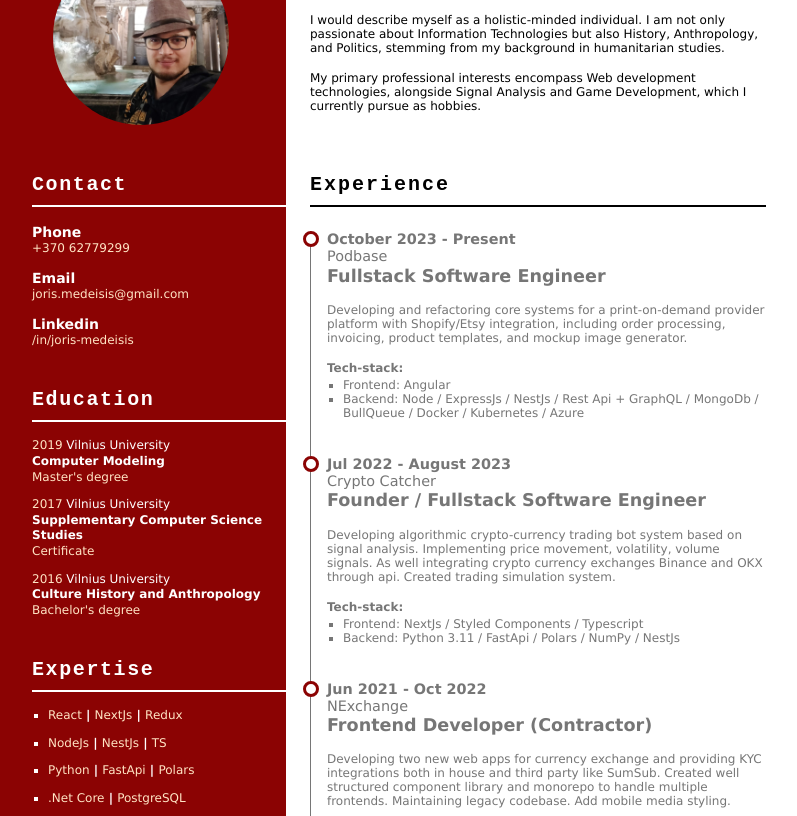
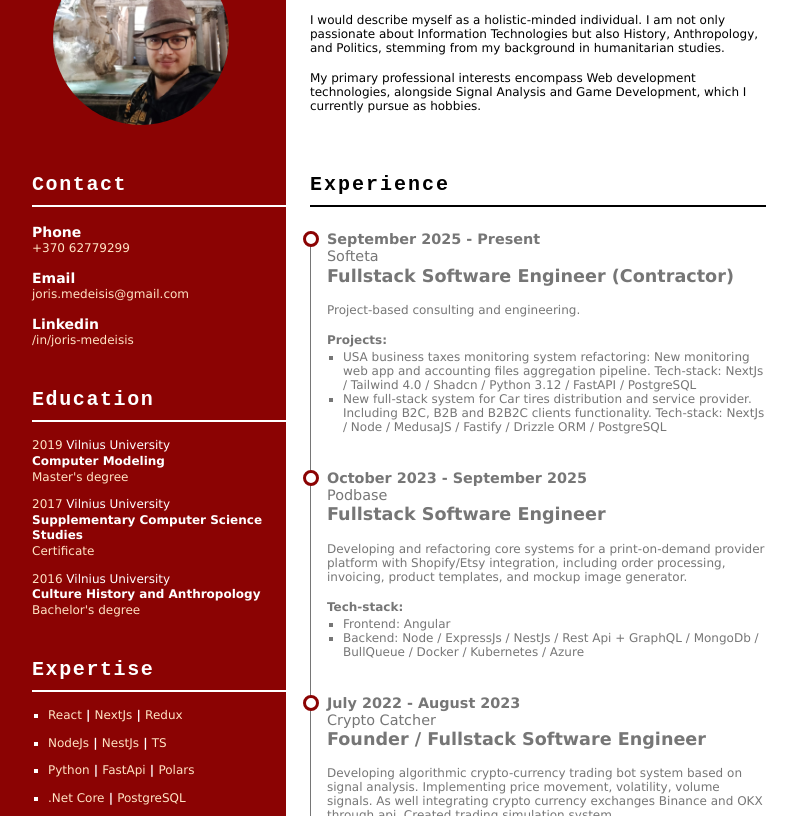
Before and after one commit to Zauras/cv, a plain HTML site: page src/index.html in a window 1280 px wide. Shown: the part 107-923 px from the top of the page, without its empty margins (4-801 px from the left). Drawn offline with Linux system fonts and the light colour scheme.

Commit message:
Your message here

```diff
--- a/src/index.html
+++ b/src/index.html
@@ -153,7 +153,34 @@
 					<ul class="exp-timeline-list">
 						<li class="exp-timeline-item">
 							<div class="item-header">
-								<div class="date">October 2023 - Present</div>
+								<div class="date">September 2025 - Present</div>
+								<div class="company">Softeta</div>
+								<div class="role">Fullstack Software Engineer (Contractor)</div>
+							</div>
+
+							<div class="role-description">
+								Project-based consulting and engineering.
+							</div>
+
+							<div class="timeline-item-sub-list-container">
+								<div class="label">Projects:</div>
+
+								<ul class="timeline-item-sub-list">
+									<li>
+										USA business taxes monitoring system refactoring: New monitoring web app and accounting files aggregation pipeline.
+										Tech-stack: NextJs / Tailwind 4.0 / Shadcn / Python 3.12 / FastAPI / PostgreSQL
+									</li>
+									<li>
+										New full-stack system for Car tires distribution and service provider. Including B2C, B2B and B2B2C clients functionality.
+										Tech-stack: NextJs / Node / MedusaJS / Fastify / Drizzle ORM / PostgreSQL
+									</li>
+								</ul>
+							</div>
+						</li>
+
+						<li class="exp-timeline-item">
+							<div class="item-header">
+								<div class="date">October 2023 - September 2025</div>
 								<div class="company">Podbase</div>
 								<div class="role">Fullstack Software Engineer</div>
 							</div>
@@ -181,7 +208,7 @@
 
 						<li class="exp-timeline-item">
 							<div class="item-header">
-								<div class="date">Jul 2022 - August 2023</div>
+								<div class="date">July 2022 - August 2023</div>
 								<div class="company">Crypto Catcher</div>
 								<div class="role">Founder / Fullstack Software Engineer</div>
 							</div>
@@ -206,9 +233,10 @@
 							</div>
 						</li>
 
-						<li class="exp-timeline-item">
+
+						<li class="exp-timeline-item new-page">
 							<div class="item-header">
-								<div class=" date">Jun 2021 - Oct 2022</div>
+								<div class=" date">June 2021 - October 2022</div>
 								<div class="company">NExchange</div>
 								<div class="role">Frontend Developer (Contractor)</div>
 							</div>
@@ -236,9 +264,9 @@
 							</div>
 						</li>
 
-						<li class="exp-timeline-item new-page">
+						<li class="exp-timeline-item">
 							<div class="item-header">
-								<div class="date">October 2018 - May 2021</div>
+								<div class="date">Oct 2018 - May 2021</div>
 								<div class="company">Devbridge</div>
 								<div class="role">Software Engineer</div>
 							</div>
--- a/src/styles/print.css
+++ b/src/styles/print.css
@@ -21,9 +21,16 @@
         print-color-adjust: exact;
     }
 
+    /* Keep each timeline entry together on one page */
+    .exp-timeline-item {
+        break-inside: avoid;
+        page-break-inside: avoid;
+    }
+
     .new-page {
         page-break-before: always !important;
         break-before: page !important;
-        padding-top: 1rem;
+        margin-top: 2.5rem;
     }
+
 }
```
Also changed, not shown: 1 other file.
